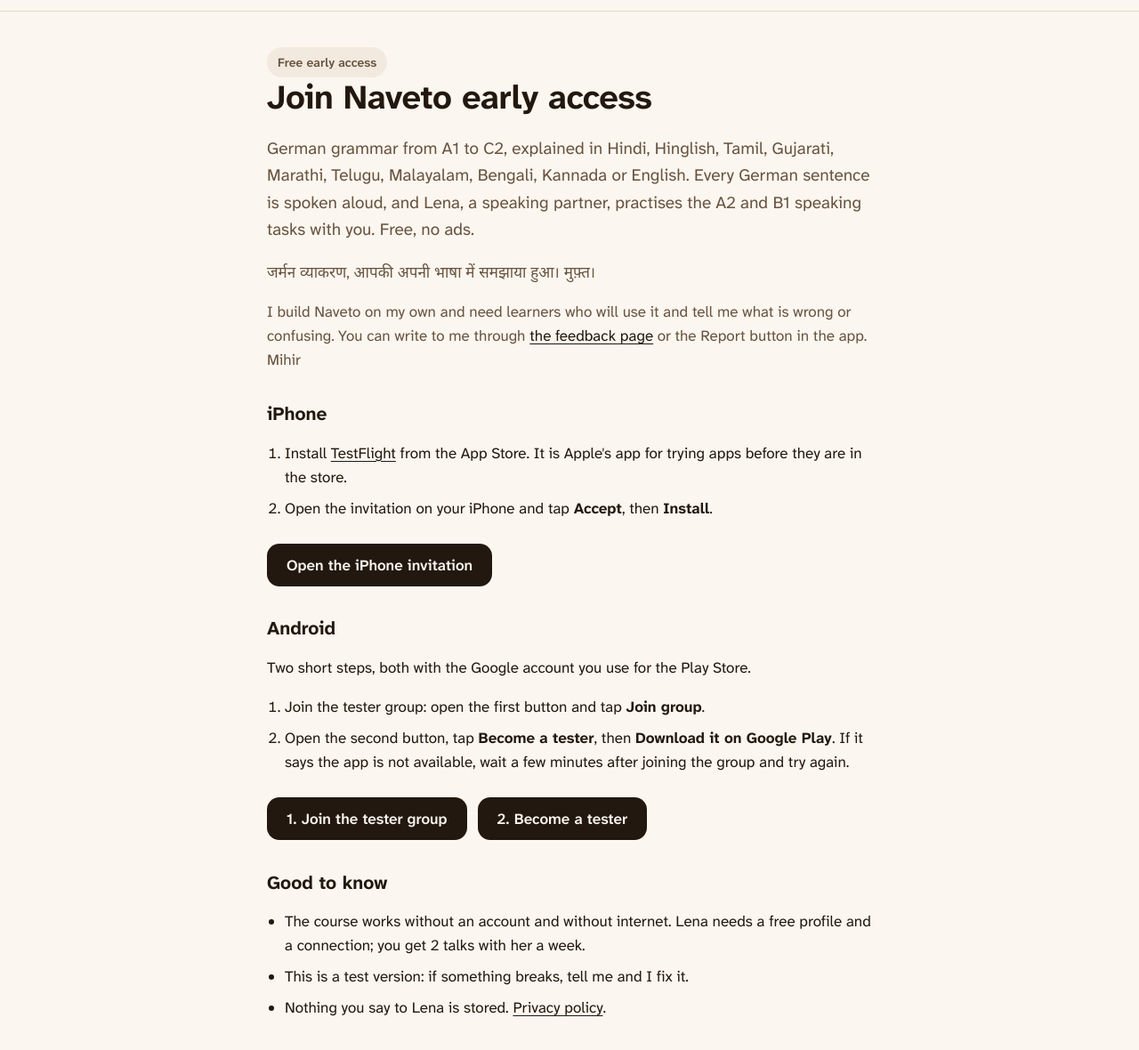
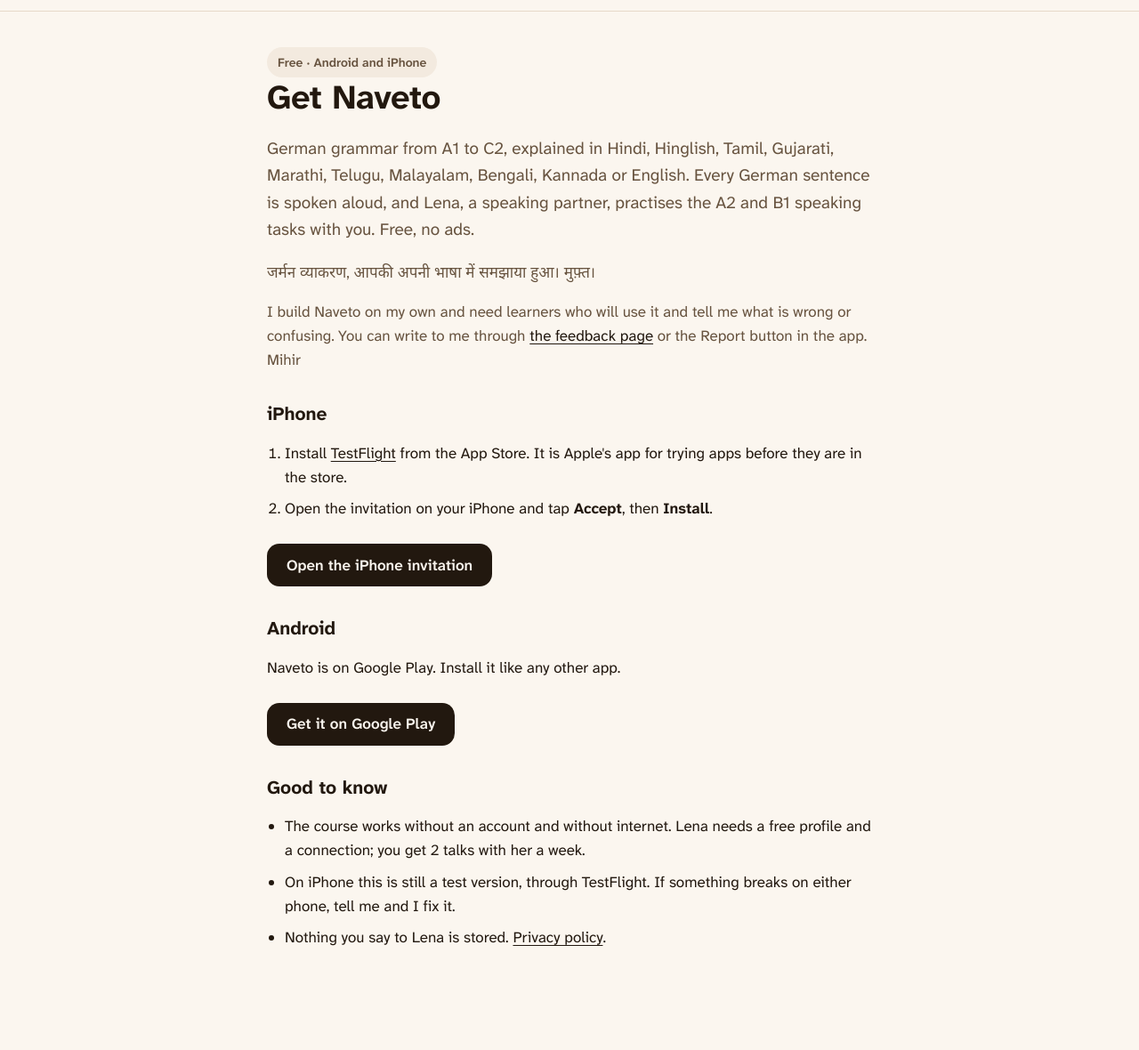
Before and after one commit to Mihir22c/naveto-site, a plain HTML site: page join/index.html in a window 1280 px wide. Shown: the part 52-1232 px from the top of the page at 89% size. After the commit the page ends 1208 px from the top, so only its background shows below. Drawn offline with Linux system fonts and the light colour scheme.

Commit message:
Join page: Android installs from Google Play
Co-Authored-By: Claude Opus 5.5 <noreply@anthropic.com>
Claude-Session: https://claude.ai/code/session_011PguGBngXU8TGcyNY5ZWXM

```diff
--- a/join/index.html
+++ b/join/index.html
@@ -3,8 +3,8 @@
 <head>
 <meta charset="utf-8">
 <meta name="viewport" content="width=device-width, initial-scale=1">
-<title>Naveto: Join early access</title>
-<meta name="description" content="Free early access to Naveto: German grammar explained in Hindi, Gujarati, Tamil and seven more languages, and Lena, a speaking partner for the A2 and B1 speaking tasks.">
+<title>Naveto: Get the app</title>
+<meta name="description" content="Get Naveto, free: German grammar explained in Hindi, Gujarati, Tamil and seven more languages, and Lena, a speaking partner for the A2 and B1 speaking tasks.">
 <link rel="icon" href="/img/naveto.png">
 <link rel="stylesheet" href="/site.css">
 </head>
@@ -22,8 +22,8 @@
 </header>
 <main class="doc"><div class="wrap narrow">
 
-<span class="pill">Free early access</span>
-<h1>Join Naveto early access</h1>
+<span class="pill">Free · Android and iPhone</span>
+<h1>Get Naveto</h1>
 <p class="lede">German grammar from A1 to C2, explained in Hindi, Hinglish, Tamil, Gujarati, Marathi, Telugu, Malayalam, Bengali, Kannada or English. Every
 German sentence is spoken aloud, and Lena, a speaking partner, practises the
 A2 and B1 speaking tasks with you. Free, no ads.</p>
@@ -46,23 +46,17 @@ Mihir</p>
 </div>
 
 <h2 id="android">Android</h2>
-<p>Two short steps, both with the Google account you use for the Play Store.</p>
-<ol>
-  <li>Join the tester group: open the first button and tap <b>Join group</b>.</li>
-  <li>Open the second button, tap <b>Become a tester</b>, then
-  <b>Download it on Google Play</b>. If it says the app is not available,
-  wait a few minutes after joining the group and try again.</li>
-</ol>
+<p>Naveto is on Google Play. Install it like any other app.</p>
 <div class="cta">
-  <a class="btn" href="https://groups.google.com/g/naveto-testers">1. Join the tester group</a>
-  <a class="btn" href="https://play.google.com/apps/testing/com.naveto.germangrammar">2. Become a tester</a>
+  <a class="btn" href="https://play.google.com/store/apps/details?id=com.naveto.germangrammar">Get it on Google Play</a>
 </div>
 
 <h2>Good to know</h2>
 <ul>
   <li>The course works without an account and without internet. Lena needs a
   free profile and a connection; you get 2 talks with her a week.</li>
-  <li>This is a test version: if something breaks, tell me and I fix it.</li>
+  <li>On iPhone this is still a test version, through TestFlight. If something
+  breaks on either phone, tell me and I fix it.</li>
   <li>Nothing you say to Lena is stored. <a href="/privacy/">Privacy policy</a>.</li>
 </ul>
 
```
Also changed, not shown: index.html (+3 -3 lines).
